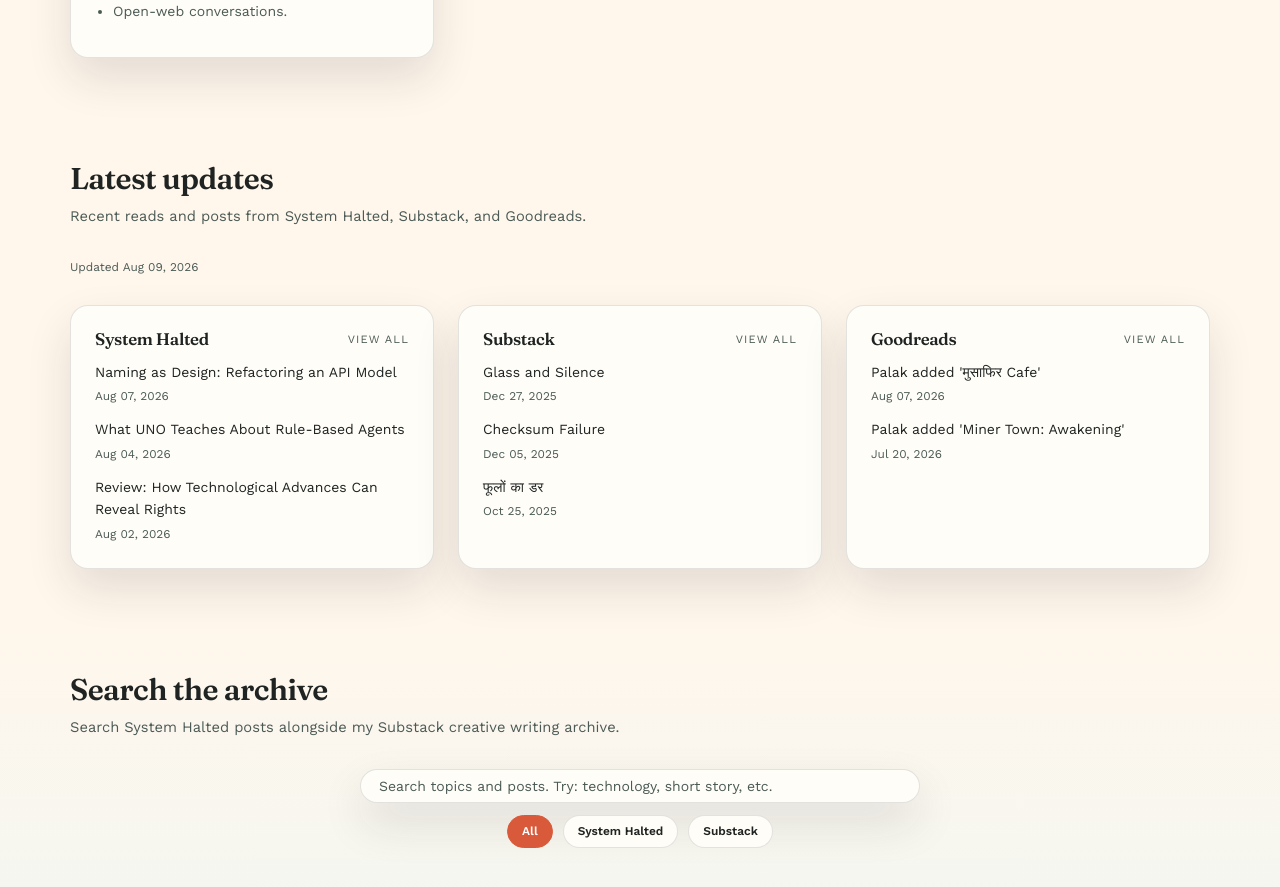
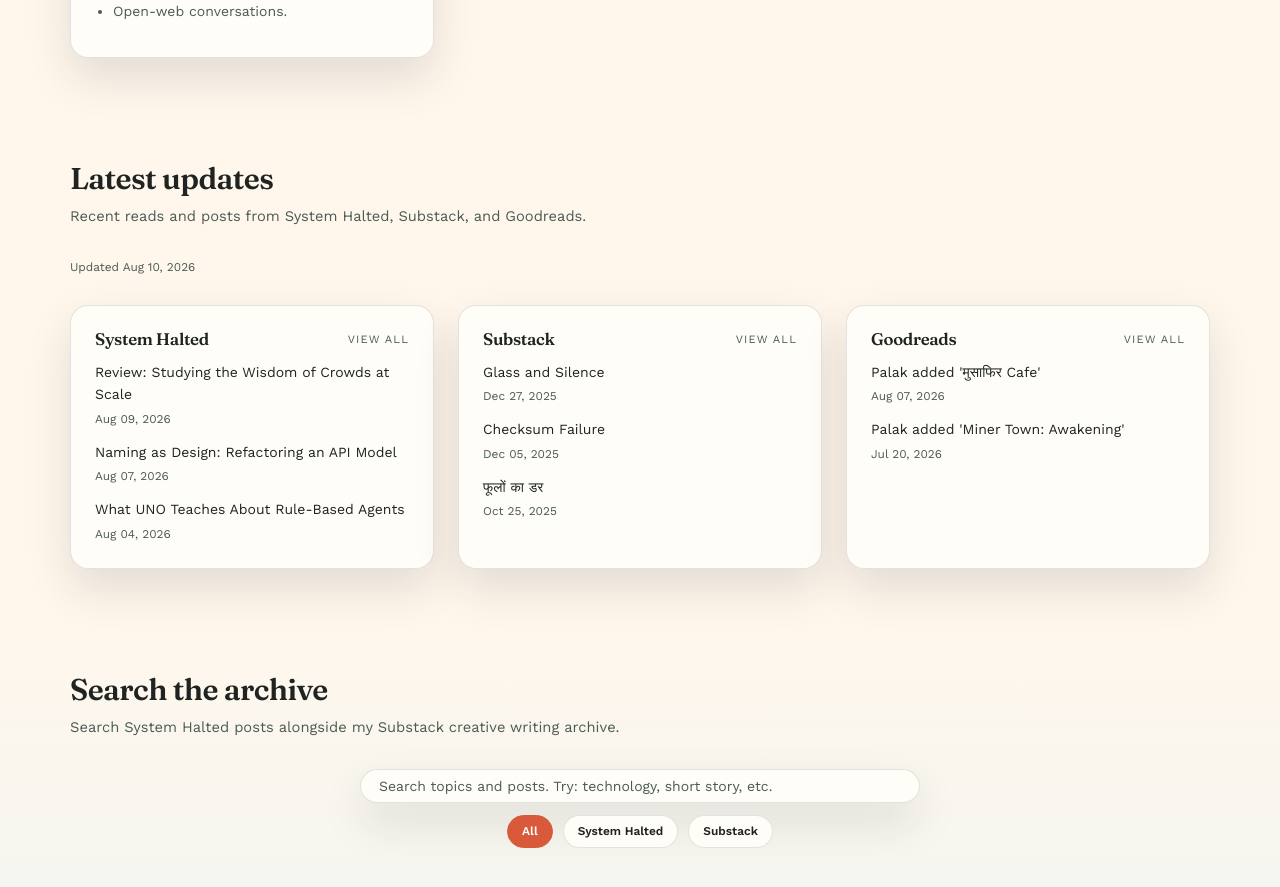
Before and after one commit to systemhalted/about-me, a Jekyll site: the page built from index.html, in a window 1280 px wide and 900 px high, scrolled down 2331 px. Shown: the top 887 px of the window. Built offline with Jekyll 4.4.1, drawn with Linux system fonts in a browser that asks for light colours; nearby versions of some CDN libraries.

Commit message:
refresh content feeds

```diff
--- a/_data/latest_sources.json
+++ b/_data/latest_sources.json
@@ -1,5 +1,5 @@
 {
-  "updated_at": "2026-08-09T03:52:52Z",
+  "updated_at": "2026-08-10T04:07:12Z",
   "sources": [
     {
       "id": "systemhalted",
@@ -7,6 +7,11 @@
       "url": "https://systemhalted.in",
       "feed_url": "https://systemhalted.in/feed.xml",
       "items": [
+        {
+          "title": "Review: Studying the Wisdom of Crowds at Scale",
+          "url": "https://systemhalted.in/2026/08/09/review-studying-wisdom-of-crowds-at-scale/",
+          "published": "2026-08-09T00:00:00Z"
+        },
         {
           "title": "Naming as Design: Refactoring an API Model",
           "url": "https://systemhalted.in/2026/08/07/naming-as-design-refactoring-an-api-model/",
@@ -16,11 +21,6 @@
           "title": "What UNO Teaches About Rule-Based Agents",
           "url": "https://systemhalted.in/2026/08/04/what-uno-teaches-about-rule-based-agents/",
           "published": "2026-08-04T00:00:00Z"
-        },
-        {
-          "title": "Review: How Technological Advances Can Reveal Rights",
-          "url": "https://systemhalted.in/2026/08/02/review-how-technological-advances-can-reveal-rights/",
-          "published": "2026-08-02T18:00:00Z"
         }
       ]
     },
```
